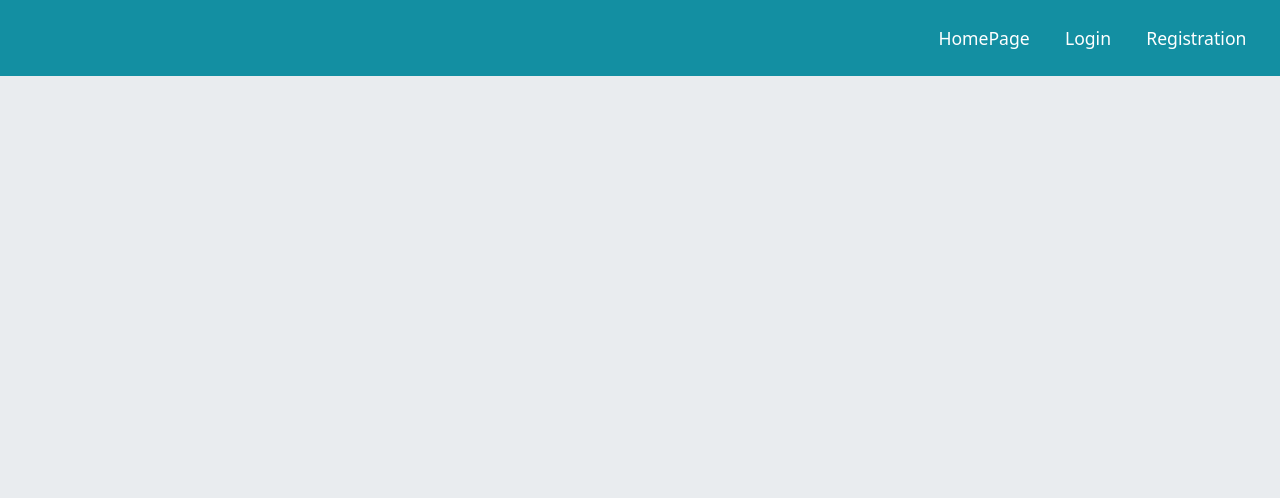
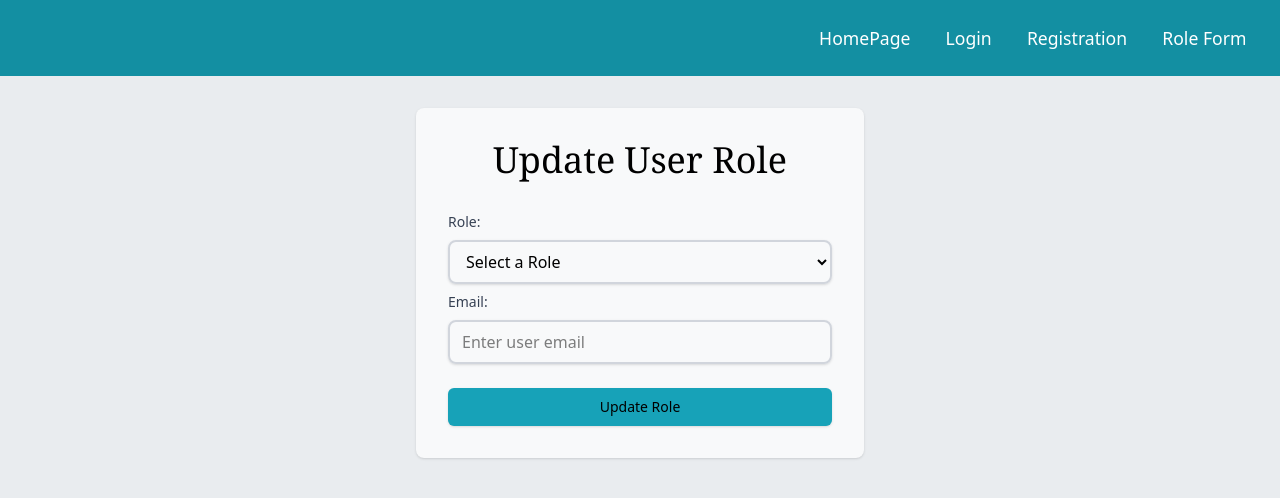
Before and after one commit to daynesmith/Urgent-Care-App, a React (Vite) app in the folder frontend/: page /roleform in a window 1280 px wide. Shown: the top 498 px of the page. Built offline with nearby package versions, Linux system fonts and the light colour scheme; no server answers.

Commit message:
added roleform.jsx, slight modification to app.jsx and navbar.jsx

```diff
--- a/frontend/src/App.jsx
+++ b/frontend/src/App.jsx
@@ -6,6 +6,7 @@ import RegistrationForm from './pages/Registrationpage.jsx';
 import LoginPage from './pages/Loginpage.jsx'
 import Dashboard from './pages/Dashboard.jsx';
 import { UserProvider } from './context/Usercontext.jsx'
+import RoleForm from './pages/RoleForm.jsx';
 
 function App() {
 
@@ -21,6 +22,7 @@ function App() {
             <Route path = '/register' element = {<RegistrationForm/>}/>
             <Route path = '/login' element = {<LoginPage/>}/>
             <Route path = '/dashboard' element = {<Dashboard/>}/>
+            <Route path = '/roleform' element = {<RoleForm/>}/>   {/*added for testing*/}
           </Routes>
         </div>
       </Router>
--- a/frontend/src/components/Navbar.jsx
+++ b/frontend/src/components/Navbar.jsx
@@ -27,6 +27,7 @@ export default function Navbar(){
             <Link to= '/'>HomePage</Link>
             <Link to= 'login'>Login</Link>
             <Link to= '/register'>Registration</Link>
+            <Link to= '/RoleForm'>Role Form</Link>    {/*Added for testing*/}
             </>
           )}
           {/* logged in links everyone sees*/}
--- /dev/null
+++ b/frontend/src/pages/RoleForm.jsx
@@ -0,0 +1,89 @@
+import React, { useState } from 'react';
+import axios from 'axios';
+
+const apiUrl = import.meta.env.VITE_API_URL;
+
+const RoleForm = () => {
+  const [role, setRole] = useState('');
+  const [email, setEmail] = useState('');
+  const [error, setError] = useState('');
+
+  const handleSubmit = async (e) => {
+    e.preventDefault();
+
+    try {
+      const accessToken = localStorage.getItem('accessToken'); // rtrieve access token from login?
+      if (!accessToken) {
+        setError('Access token not found. Please log in again.');
+        return;
+      }
+
+      const response = await axios.post(
+        `${apiUrl}/admin/to${role}`,
+        { email },
+
+        {
+          headers: {
+            Authorization: `Bearer ${accessToken}`  // passing token through header?!
+          }
+        }
+      );
+
+      console.log('Role updated successfully:', response.data);
+      alert('Role updated successfully');
+    } catch (error) {
+      setError(error.response?.data || 'An error occurred');
+      console.error('Error updating role:', error);
+    }
+  };
+
+
+  return (
+    <div className="bg-[#F8F9FA] m-4 p-8 shadow rounded-lg sm:mx-auto sm:w-full sm:max-w-md mt-8">
+      <h2 className="text-4xl font-serif text-center mb-8">Update User Role</h2>
+      {error && <p className="text-red-500 text-center">{error}</p>}
+      <form onSubmit={handleSubmit}>
+        <div>
+          <label className="block text-sm font-medium text-gray-700 mt-1">
+            Role:
+          </label>
+          <select
+            id="role"
+            value={role}
+            onChange={(e) => setRole(e.target.value)}
+            className="w-full border-2 border-gray-300 px-3 py-2 rounded-lg shadow-sm focus:outline-sky-500 focus:border-sky-500 my-2"
+            required
+          >
+            <option value="">Select a Role</option>
+            <option value="doctor">Doctor</option>
+            <option value="receptionist">Receptionist</option>
+            <option value="admin">Admin</option>
+          </select>
+        </div>
+
+        <div>
+          <label className="block text-sm font-medium text-gray-700">
+            Email:
+          </label>
+          <input
+            type="email"
+            value={email}
+            onChange={(e) => setEmail(e.target.value)}
+            placeholder="Enter user email"
+            className="w-full border-2 border-gray-300 px-3 py-2 rounded-lg shadow-sm focus:outline-sky-500 focus:border-sky-500 my-2"
+            required
+          />
+        </div>
+
+        <button
+          type="submit"
+          className="w-full flex justify-center py-2 px-4 border mt-4 border-transparent rounded-md shadow-sm text-sm font-medium bg-[#17A2B8] hover:bg-[#0e7180] focus:outline-none"
+        >
+          Update Role
+        </button>
+      </form>
+    </div>
+  );
+};
+
+export default RoleForm;
```
